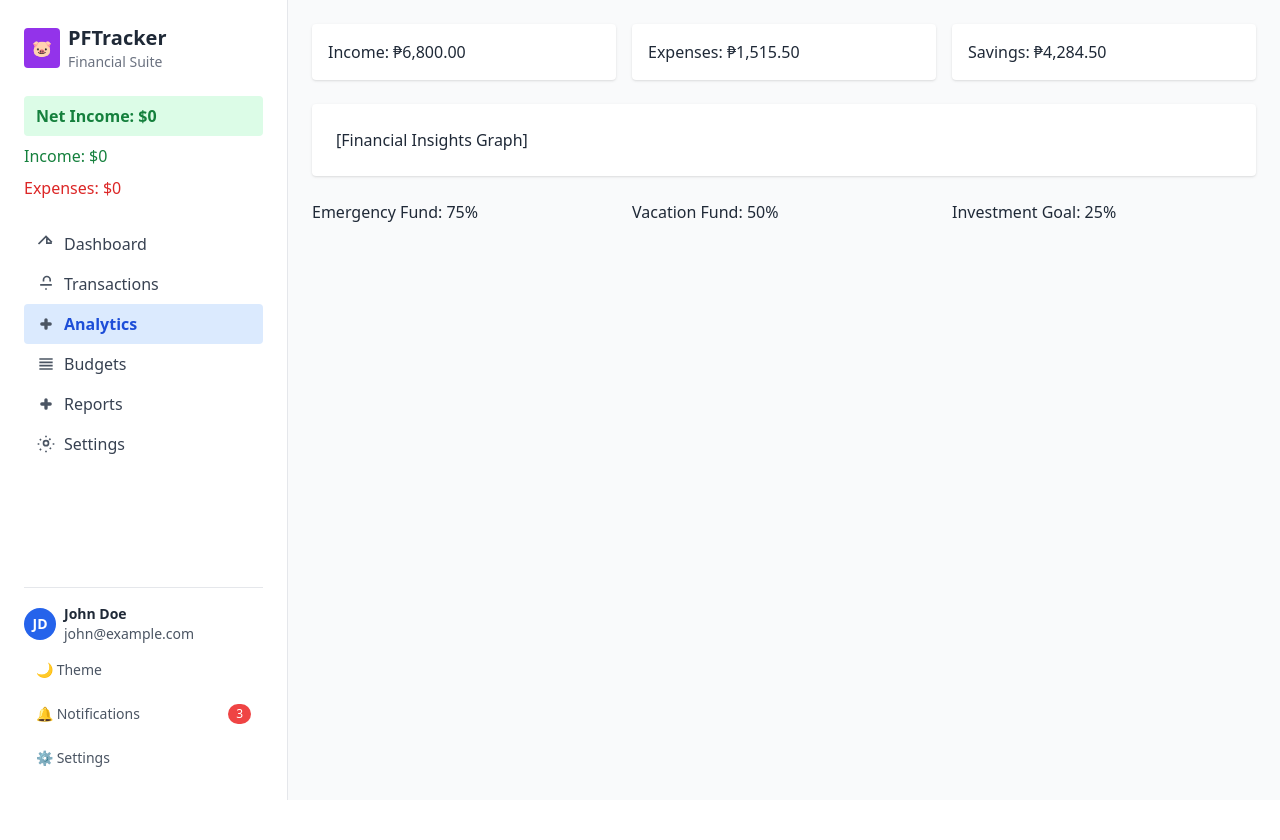
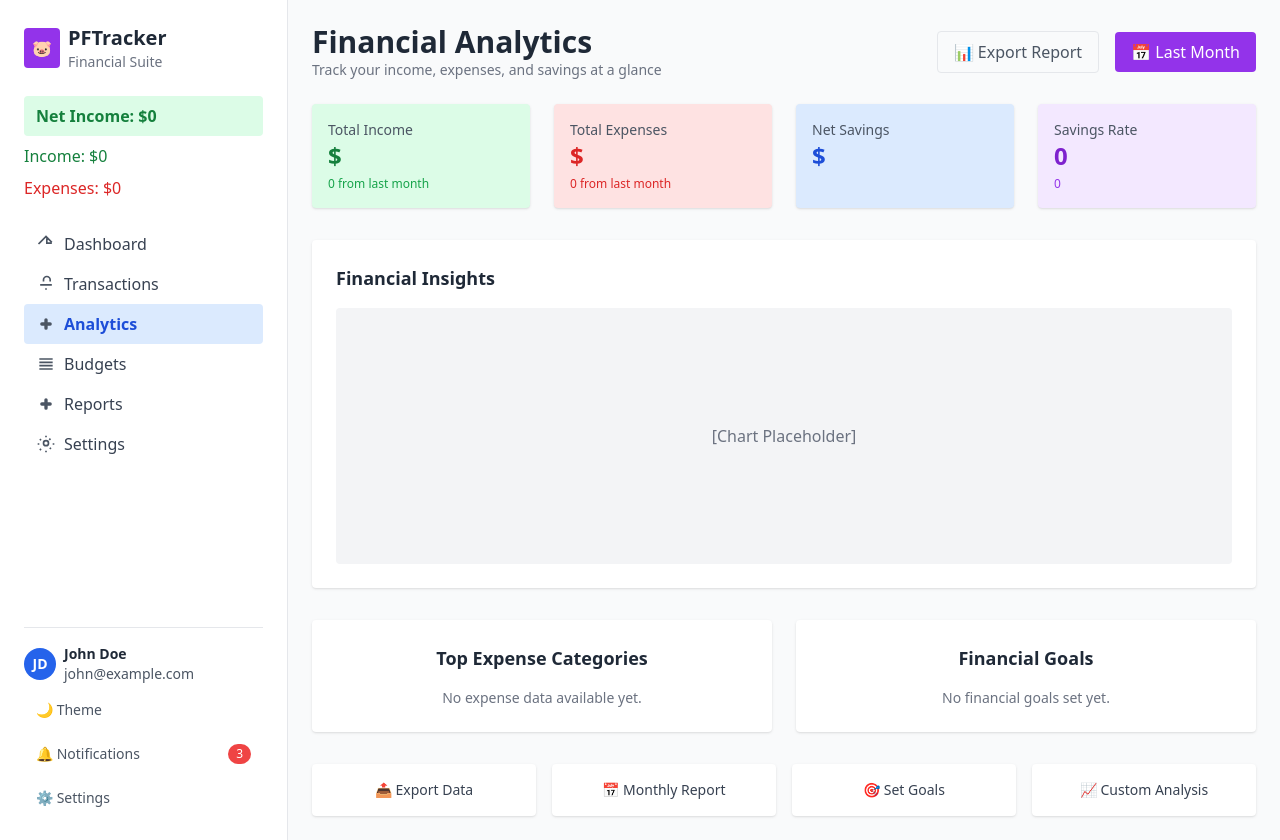
Before and after one commit to JhxssxR/PFTracker, a PHP site: page /index.php?page=analytics in a window 1280 px wide. Before the commit the page ends 800 px from the top, so only its background shows below. Run offline with PHP 8.4, Linux system fonts and the light colour scheme; some libraries are stand-ins or nearby versions.

Commit message:
2nd commit

```diff
--- /dev/null
+++ b/components/analytics-header.php
@@ -0,0 +1,14 @@
+<div class="flex justify-between items-center mb-6">
+  <div>
+    <h1 class="text-3xl font-bold text-gray-800">Financial Analytics</h1>
+    <p class="text-sm text-gray-500">Track your income, expenses, and savings at a glance</p>
+  </div>
+  <div class="flex items-center gap-4">
+    <button class="flex items-center gap-2 px-4 py-2 border rounded text-gray-600 hover:bg-gray-100">
+      📊 Export Report
+    </button>
+    <button class="bg-purple-600 text-white px-4 py-2 rounded hover:bg-purple-700 flex items-center gap-2">
+      📅 Last Month
+    </button>
+  </div>
+</div>
--- a/pages/analytics.php
+++ b/pages/analytics.php
@@ -1,11 +1,61 @@
-<div class="grid grid-cols-1 md:grid-cols-3 gap-4 mb-6">
-  <div class="bg-white dark:bg-gray-800 p-4 rounded shadow">Income: ₱6,800.00</div>
-  <div class="bg-white dark:bg-gray-800 p-4 rounded shadow">Expenses: ₱1,515.50</div>
-  <div class="bg-white dark:bg-gray-800 p-4 rounded shadow">Savings: ₱4,284.50</div>
+<?php include 'components/analytics-header.php'; ?>
+
+<!-- Summary Cards -->
+<div class="grid grid-cols-1 md:grid-cols-4 gap-6 mb-8">
+  <div class="bg-green-100 p-4 rounded shadow">
+    <p class="text-sm text-gray-600">Total Income</p>
+    <p class="text-2xl font-bold text-green-700">$</p>
+    <p class="text-xs text-green-600 mt-1">0 from last month</p>
+  </div>
+  <div class="bg-red-100 p-4 rounded shadow">
+    <p class="text-sm text-gray-600">Total Expenses</p>
+    <p class="text-2xl font-bold text-red-600">$</p>
+    <p class="text-xs text-red-600 mt-1">0 from last month</p>
+  </div>
+  <div class="bg-blue-100 p-4 rounded shadow">
+    <p class="text-sm text-gray-600">Net Savings</p>
+    <p class="text-2xl font-bold text-blue-700">$</p>
+  </div>
+  <div class="bg-purple-100 p-4 rounded shadow">
+    <p class="text-sm text-gray-600">Savings Rate</p>
+    <p class="text-2xl font-bold text-purple-700">0</p>
+    <p class="text-xs text-purple-600 mt-1">0</p>
+  </div>
 </div>
-<div class="bg-white dark:bg-gray-800 p-6 rounded shadow mb-6">[Financial Insights Graph]</div>
-<div class="grid grid-cols-1 md:grid-cols-3 gap-4">
-  <div>Emergency Fund: 75%</div>
-  <div>Vacation Fund: 50%</div>
-  <div>Investment Goal: 25%</div>
+
+<!-- Financial Insights Chart Placeholder -->
+<div class="bg-white p-6 rounded shadow mb-8">
+  <h2 class="text-lg font-semibold mb-4">Financial Insights</h2>
+  <div class="h-64 bg-gray-100 rounded flex items-center justify-center text-gray-500">
+    [Chart Placeholder]
+  </div>
 </div>
+
+<!-- Expense Categories & Goals -->
+  <div class="grid grid-cols-1 md:grid-cols-2 gap-6 mb-8">
+  <div class="bg-white p-6 rounded shadow flex flex-col items-center justify-center text-center text-gray-500">
+    <h3 class="text-lg font-semibold mb-4 text-gray-800">Top Expense Categories</h3>
+    <p class="text-sm">No expense data available yet.</p>
+  </div>
+  <div class="bg-white p-6 rounded shadow flex flex-col items-center justify-center text-center text-gray-500">
+    <h3 class="text-lg font-semibold mb-4 text-gray-800">Financial Goals</h3>
+    <p class="text-sm">No financial goals set yet.</p>
+  </div>
+</div>
+
+
+<!-- Quick Actions -->
+<div class="grid grid-cols-2 md:grid-cols-4 gap-4">
+  <button class="bg-white p-4 rounded shadow hover:bg-gray-50 text-center text-sm font-medium text-gray-700">
+    📤 Export Data
+  </button>
+  <button class="bg-white p-4 rounded shadow hover:bg-gray-50 text-center text-sm font-medium text-gray-700">
+    📅 Monthly Report
+  </button>
+  <button class="bg-white p-4 rounded shadow hover:bg-gray-50 text-center text-sm font-medium text-gray-700">
+    🎯 Set Goals
+  </button>
+  <button class="bg-white p-4 rounded shadow hover:bg-gray-50 text-center text-sm font-medium text-gray-700">
+    📈 Custom Analysis
+  </button>
+</div>
```
